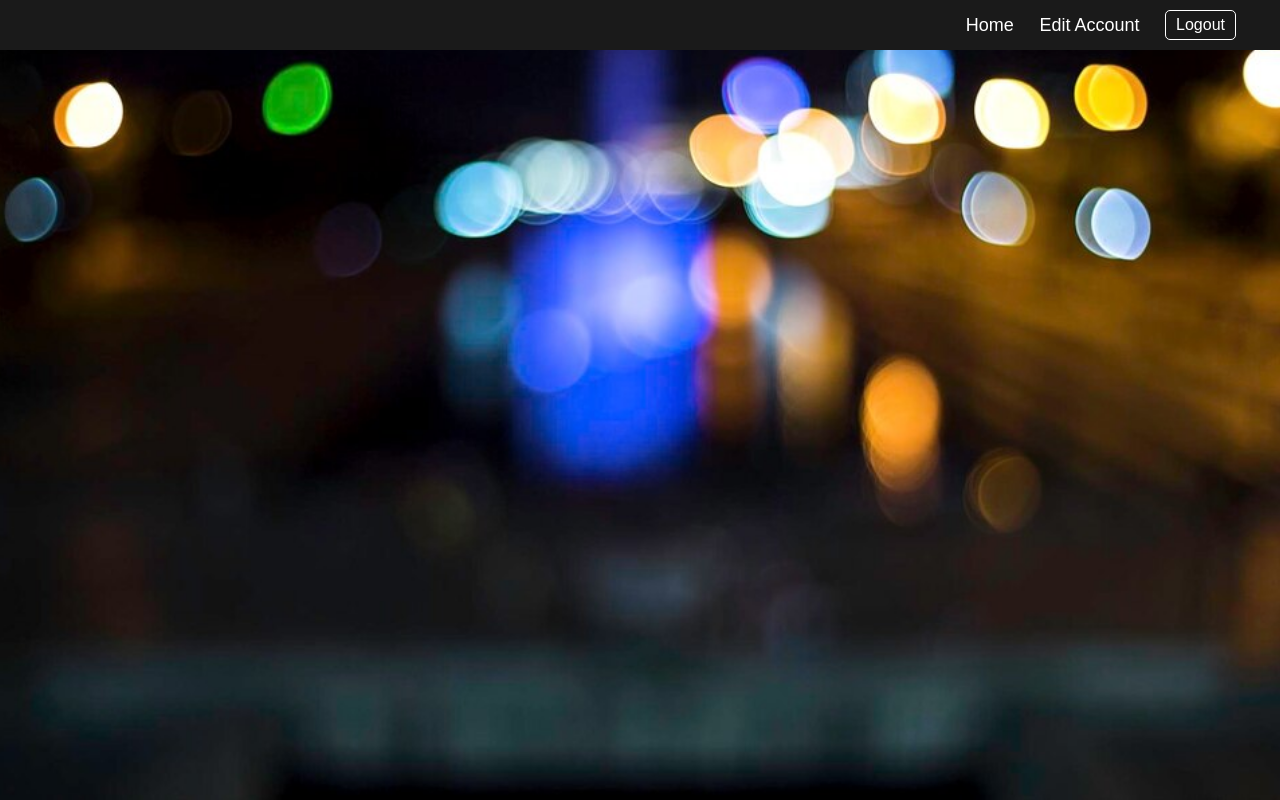
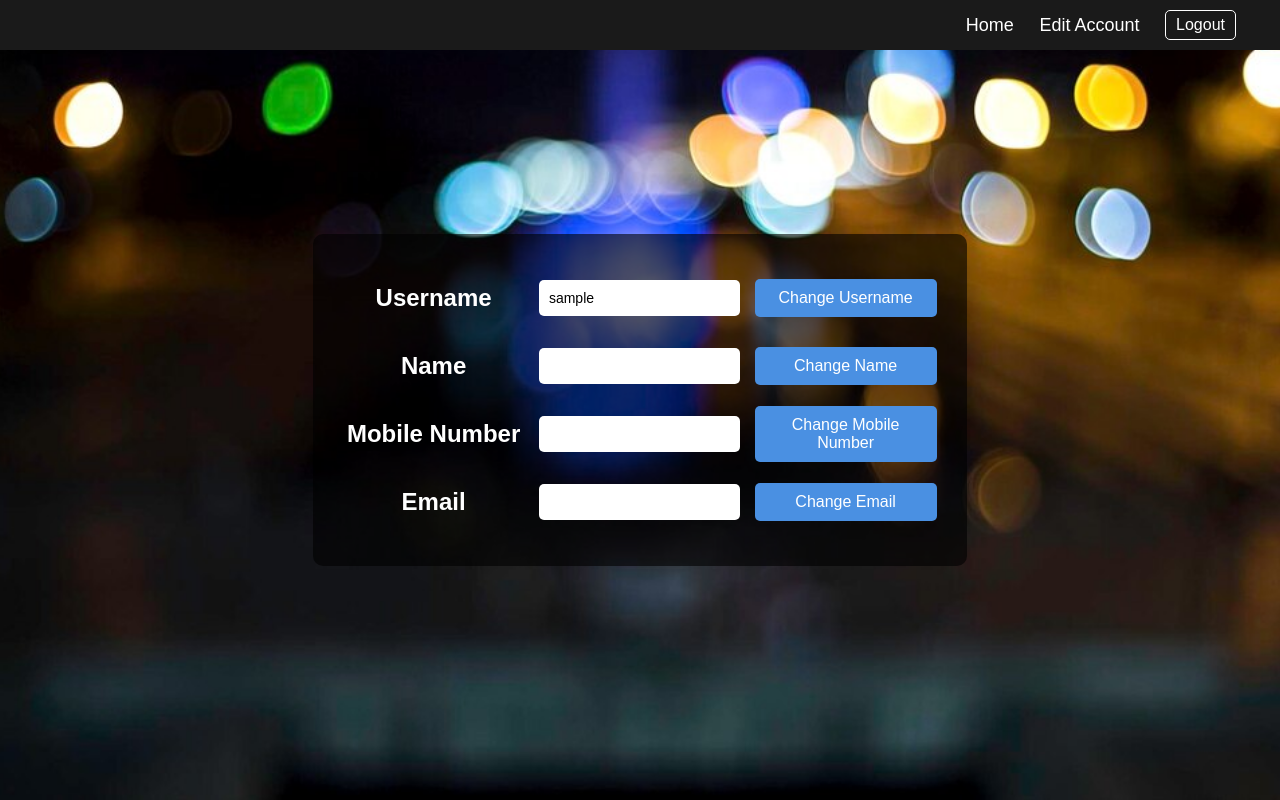
Before and after one commit to prathameshbasagare05/php-site, a PHP site: page /edit-acc.php in a window 1280 px wide. Run offline with PHP 8.4, Linux system fonts and the light colour scheme; the visitor is signed in with stand-in values (Sample User, id 1); data that the repository does not hold is empty.

Commit message:
Changed edit-acc.php

```diff
--- a/edit-acc.php
+++ b/edit-acc.php
@@ -29,6 +29,29 @@ if(!isset($_SESSION['username'])) header("location:home.php");
             $email = $row['EmailID'];
             $passwordHash = $row['PasswordHash'];
         ?>
-
+        <main class="main-content">
+            <div class = "profile-fields">
+                <form class = "field" method="post" action="<?php echo $_SERVER['PHP_SELF'] ?>">
+                    <h2 class="item">Username</h2>
+                    <input class="item" type="text" name="username" id="username" value="<?php echo $username ?>">
+                    <button class="item"  type="submit" name="submit-username">Change Username</button>
+                </form>
+                <form class = "field" method="post" action="<?php echo $_SERVER['PHP_SELF'] ?>">
+                    <h2 class="item" >Name</h2>
+                    <input class="item"  type="text" name="name" id="name" value="<?php echo $name ?>">
+                    <button class="item"  type="submit" name="submit-name">Change Name</button>
+                </form>
+                <form class = "field" method="post" action="<?php echo $_SERVER['PHP_SELF'] ?>">
+                    <h2 class="item" >Mobile Number</h2>
+                    <input class="item"  type="text" name="mobile" id="mobile" value="<?php echo $mobile ?>">
+                    <button class="item"  type="submit" name="submit-mobile">Change Mobile Number</button>
+                </form>
+                <form class = "field" method="post" action="<?php echo $_SERVER['PHP_SELF'] ?>">
+                    <h2 class="item" >Email</h2>
+                    <input class="item"  type="text" name="email" id="email" value="<?php echo $email ?>">
+                    <button class="item"  type="submit" name="submit-email">Change Email</button>
+                </form>
+            </div>
+        </main>
     </body>
 </html>
--- a/styles.css
+++ b/styles.css
@@ -221,3 +221,43 @@ body {
   .register-box button:hover {
     background-color: #357ab7;
   }
+
+
+  /* Edit Acc */
+  .profile-fields{
+    background-color: rgba(0, 0, 0, 0.6);
+    padding: 30px;
+    border-radius: 10px;
+    display: flex;
+    flex-direction: column;
+  }
+  .profile-fields input {
+    /* width: 100%; */
+    padding: 10px;
+    border: none;
+    border-radius: 5px;
+    margin: 0 15px;
+    outline: none;
+    font-size: 14px;
+  }
+  .profile-fields .field{
+    /* background-color: aqua; */
+    width: 100%;
+    display: flex;
+    align-items: center;
+    justify-content: space-between;
+  }
+  .profile-fields .field .item{
+    width: 33%;
+  }
+  .profile-fields button{
+    /* width: 100%; */
+    padding: 10px;
+    background-color: #4a90e2;
+    border: none;
+    border-radius: 5px;
+    color: white;
+    font-size: 16px;
+    cursor: pointer;
+    transition: background-color 0.3s ease;
+  }
```
